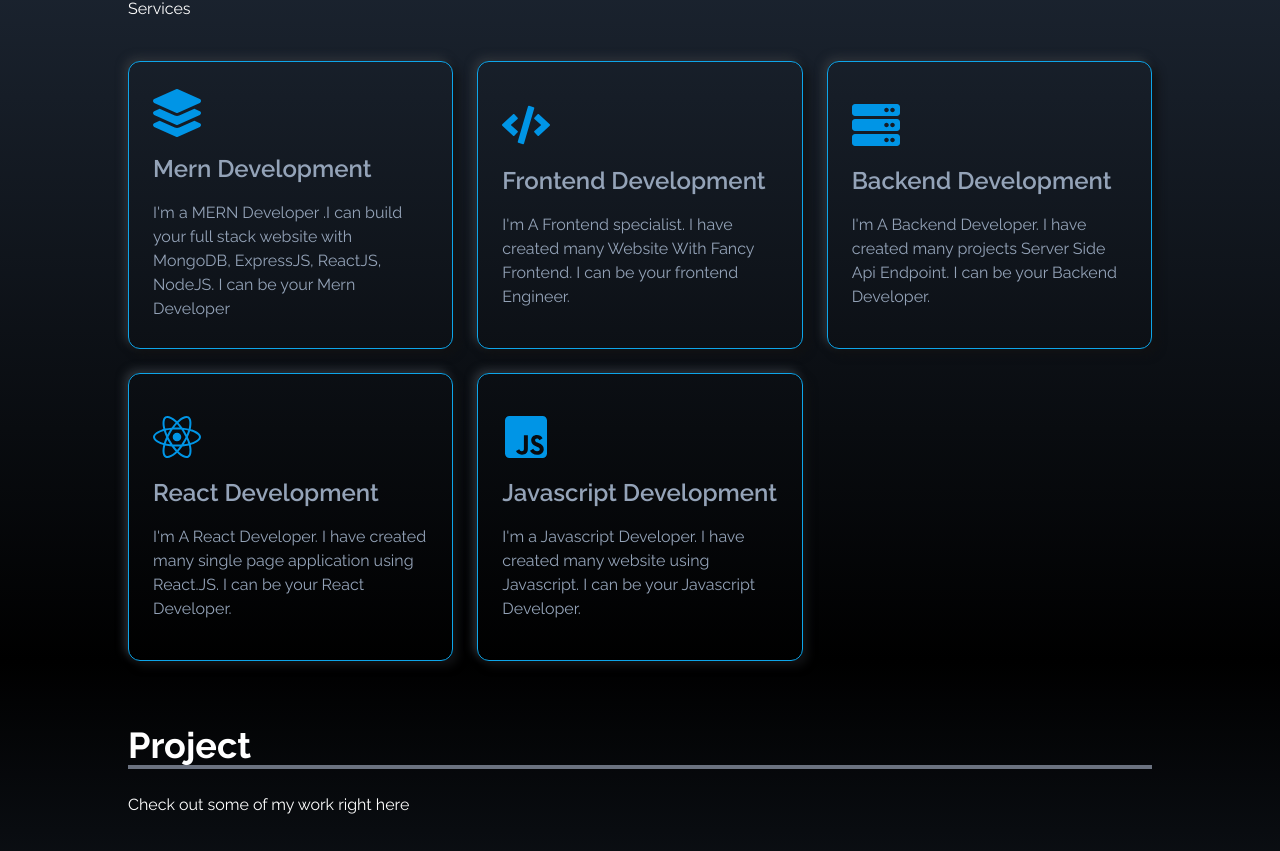
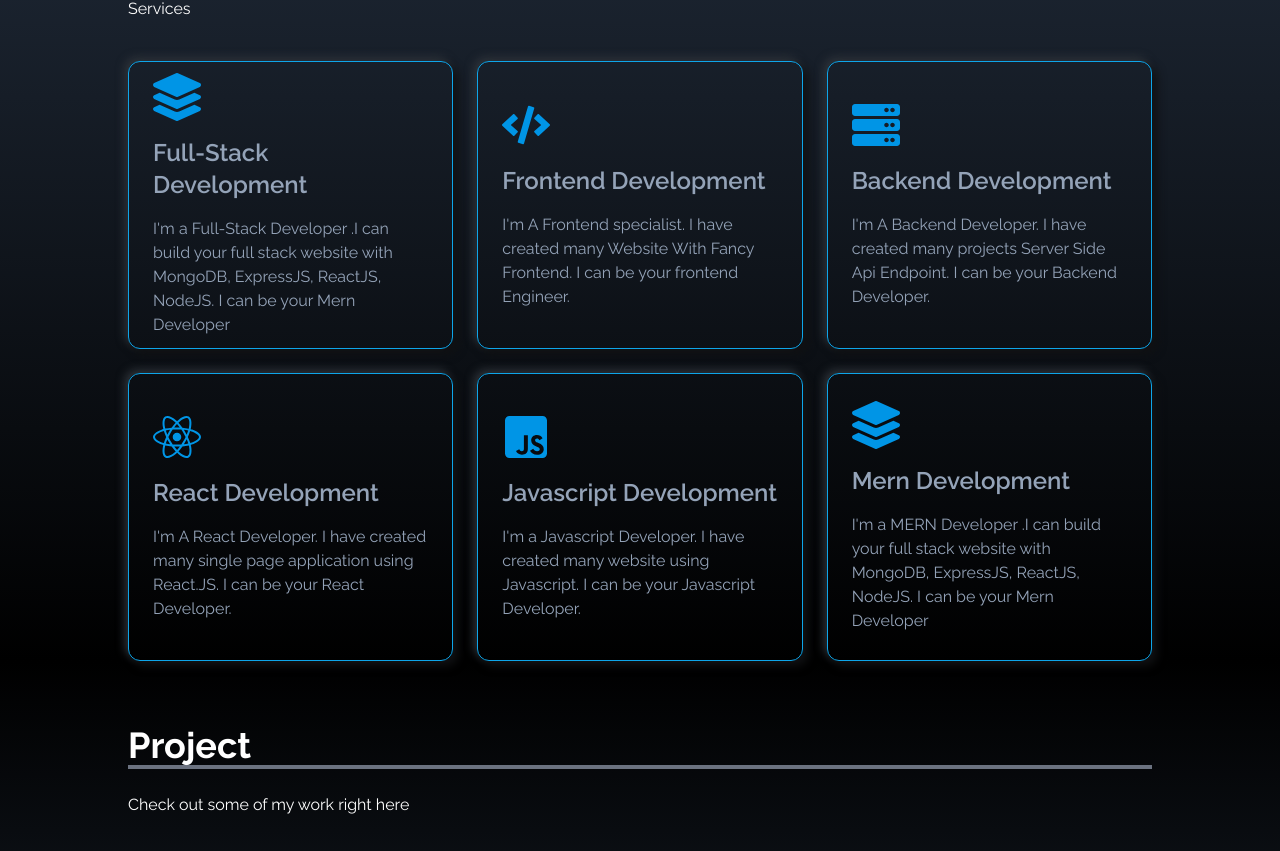
Before and after one commit to mehedihasan8/main-portfolio-client, a React (Vite) app: page /main#services in a window 1280 px wide. Shown: the part 634-1485 px from the top of the page. Built offline with nearby package versions, Linux system fonts and the light colour scheme.

Commit message:
change service section

```diff
--- a/src/Components/Services.jsx
+++ b/src/Components/Services.jsx
@@ -11,9 +11,9 @@ const Services = () => {
   const serviceIProvide = [
     {
       id: 1,
-      title: "Mern Development",
+      title: "Full-Stack Development",
       description:
-        "I'm a MERN Developer .I can build your full stack website with MongoDB, ExpressJS, ReactJS, NodeJS. I can be your Mern Developer",
+        "I'm a Full-Stack Developer .I can build your full stack website with MongoDB, ExpressJS, ReactJS, NodeJS. I can be your Mern Developer",
       icon: (
         <>
           {/* <i className="fa-solid fa-layer-group"></i> */}
@@ -68,6 +68,18 @@ const Services = () => {
         </>
       ),
     },
+    {
+      id: 6,
+      title: "Mern Development",
+      description:
+        "I'm a MERN Developer .I can build your full stack website with MongoDB, ExpressJS, ReactJS, NodeJS. I can be your Mern Developer",
+      icon: (
+        <>
+          {/* <i className="fa-solid fa-layer-group"></i> */}
+          <FaLayerGroup />
+        </>
+      ),
+    },
   ];
 
   return (
```
